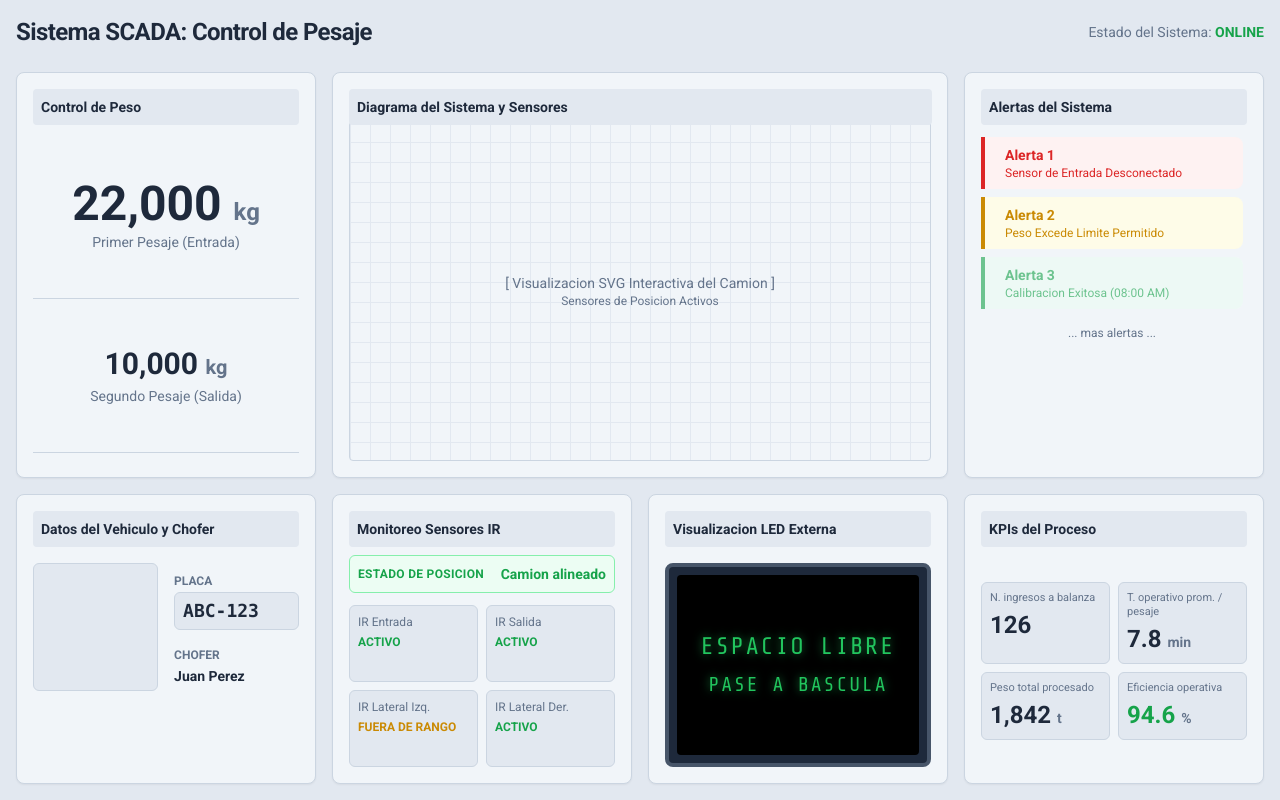
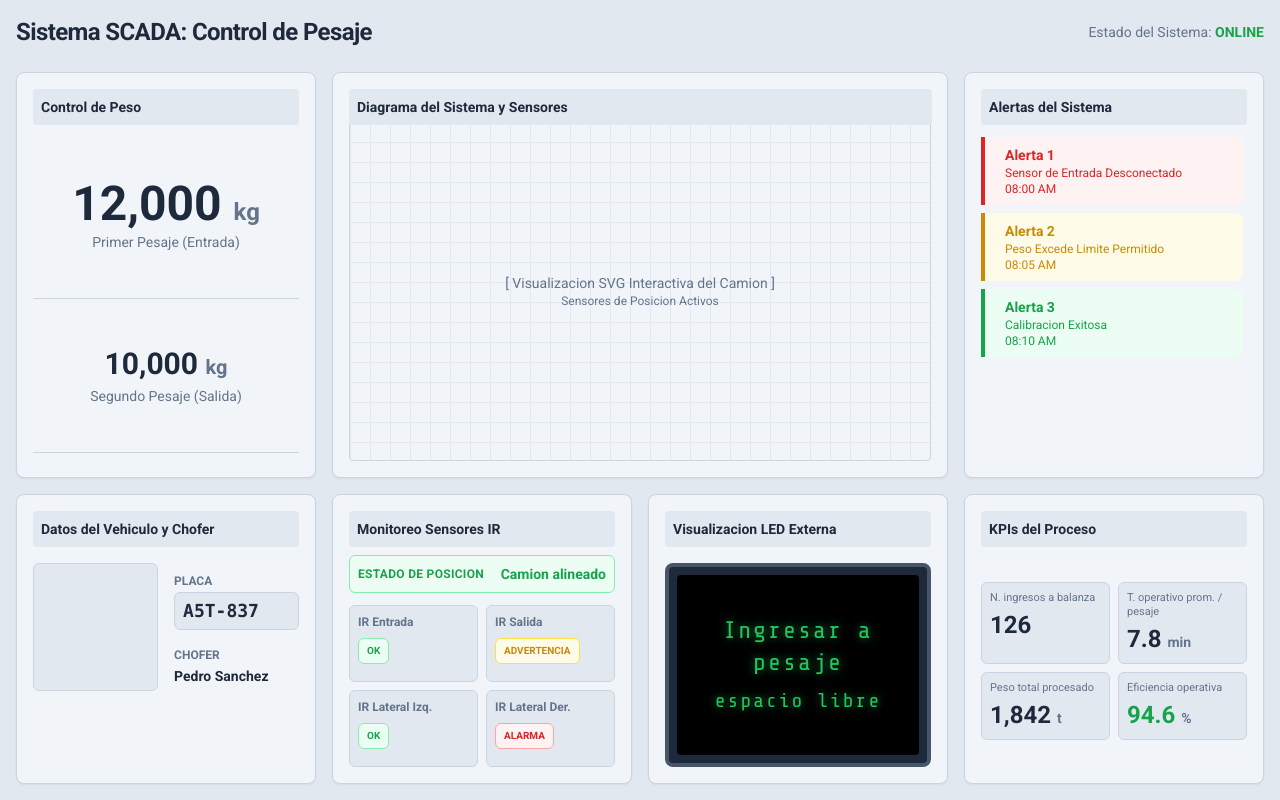
Before and after one commit to JuanValladares1998/SCADA_balanza, a React (Vite) app: page / in a window 1280 px wide. Built offline with nearby package versions, Linux system fonts and the light colour scheme; some icons are missing.

Commit message:
feat: se agregaron Props y Types a los componentes.

```diff
--- a/package.json
+++ b/package.json
@@ -14,7 +14,8 @@
   "type": "module",
   "dependencies": {
     "react": "^19.2.4",
-    "react-dom": "^19.2.4"
+    "react-dom": "^19.2.4",
+    "reactflow": "^11.11.4"
   },
   "devDependencies": {
     "@types/node": "^25.3.3",
--- a/src/App.tsx
+++ b/src/App.tsx
@@ -1,12 +1,12 @@
-import AlertsCard from "./components/AlertsCard";
-import DiagramCard from "./components/DiagramCard";
-import IRSensorsCard from "./components/IRSensorsCard";
-import KpisCard from "./components/KpisCard";
-import LedDisplayCard from "./components/LedDisplayCard";
-import VehicleDriverCard from "./components/VehicleDriverCard";
-import WeightControlCard from "./components/WeightControlCard";
+import TarjetaAlertas from "./components/TarjetaAlertas";
+import TarjetaControlPeso from "./components/TarjetaControlPeso";
+import TarjetaDiagrama from "./components/TarjetaDiagrama";
+import TarjetaIndicadores from "./components/TarjetaIndicadores";
+import TarjetaPantallaLED from "./components/TarjetaPantallaLED";
+import TarjetaSensoresIR from "./components/TarjetaSensoresIR";
+import TarjetaVehiculoChofer from "./components/TarjetaVehiculoChofer";
 
-function App() {
+function Aplicacion() {
   return (
     <main className="p-4 h-screen flex flex-col gap-4">
       <header className="flex justify-between items-center mb-2">
@@ -19,16 +19,34 @@ function App() {
       </header>
 
       <section className="grid grid-cols-12 grid-rows-[1.40fr_1fr] gap-4 h-full">
-        <WeightControlCard />
-        <DiagramCard />
-        <AlertsCard />
-        <VehicleDriverCard />
-        <IRSensorsCard />
-        <LedDisplayCard />
-        <KpisCard />
+        <TarjetaControlPeso pesoEntrada={12000} pesoSalida={10000} />
+        <TarjetaDiagrama />
+        <TarjetaAlertas
+          alertas={[
+            { id: 1, estado: "alarma", titulo: "Alerta 1", descripcion: "Sensor de Entrada Desconectado", hora: "08:00 AM" },
+            { id: 2, estado: "advertencia", titulo: "Alerta 2", descripcion: "Peso Excede Limite Permitido", hora: "08:05 AM" },
+            { id: 3, estado: "ok", titulo: "Alerta 3", descripcion: "Calibracion Exitosa", hora: "08:10 AM" },
+          ]}
+        />
+        <TarjetaVehiculoChofer placa="A5T-837" chofer="Pedro Sanchez" />
+        <TarjetaSensoresIR
+          sensores={[
+            { id: 1, nombre: "IR Entrada", estado: "ok" },
+            { id: 2, nombre: "IR Salida", estado: "advertencia" },
+            { id: 3, nombre: "IR Lateral Izq.", estado: "ok" },
+            { id: 4, nombre: "IR Lateral Der.", estado: "alarma" },
+          ]}
+        />
+        <TarjetaPantallaLED tituloPrincipal="Ingresar a pesaje" subtitulo="espacio libre" />
+        <TarjetaIndicadores
+          cantidadIngresosBalanza={126}
+          tiempoOperativoPromedio={7.8}
+          pesoTotalProcesado={1842}
+          eficienciaOperativa={94.6}
+        />
       </section>
     </main>
   );
 }
 
-export default App;
+export default Aplicacion;
--- a/src/components/AlertsCard.tsx
+++ /dev/null
@@ -1,36 +0,0 @@
-function AlertsCard() {
-  return (
-    <article className="col-span-3 scada-card shadow-sm p-4 flex flex-col overflow-hidden">
-      <h2 className="text-sm font-semibold scada-title p-2 rounded mb-3">Alertas del Sistema</h2>
-
-      <div className="flex-1 overflow-y-auto scada-scroll pr-1 space-y-2">
-        <div className="flex items-start gap-3 p-2 scada-alert scada-alert-alarm">
-          <i className="ph-fill ph-warning-circle scada-text-alarm text-xl mt-0.5" />
-          <div>
-            <div className="text-sm font-bold scada-text-alarm">Alerta 1</div>
-            <div className="text-xs scada-text-alarm">Sensor de Entrada Desconectado</div>
-          </div>
-        </div>
-
-        <div className="flex items-start gap-3 p-2 scada-alert scada-alert-warning">
-          <i className="ph-fill ph-warning scada-text-warning text-xl mt-0.5" />
-          <div>
-            <div className="text-sm font-bold scada-text-warning">Alerta 2</div>
-            <div className="text-xs scada-text-warning">Peso Excede Limite Permitido</div>
-          </div>
-        </div>
-
-        <div className="flex items-start gap-3 p-2 scada-alert scada-alert-ok opacity-60">
-          <i className="ph-fill ph-info scada-text-ok text-xl mt-0.5" />
-          <div>
-            <div className="text-sm font-bold scada-text-ok">Alerta 3</div>
-            <div className="text-xs scada-text-ok">Calibracion Exitosa (08:00 AM)</div>
-          </div>
-        </div>
-        <div className="p-2 text-xs scada-text-secondary text-center">... mas alertas ...</div>
-      </div>
-    </article>
-  );
-}
-
-export default AlertsCard;
--- a/src/components/IRSensorsCard.tsx
+++ /dev/null
@@ -1,31 +0,0 @@
-function IRSensorsCard() {
-  return (
-    <article className="col-span-3 scada-card shadow-sm p-4 flex flex-col">
-      <h2 className="text-sm font-semibold scada-title p-2 rounded mb-2">Monitoreo Sensores IR</h2>
-      <div className="mb-3 p-2 rounded scada-chip scada-chip-ok flex items-center justify-between">
-        <span className="text-xs font-semibold scada-text-ok uppercase tracking-wide">Estado de posicion</span>
-        <span className="text-sm font-bold scada-text-ok">Camion alineado</span>
-      </div>
-      <div className="flex-1 grid grid-cols-2 gap-2 text-xs">
-        <div className="scada-soft-box p-2">
-          <div className="scada-text-secondary">IR Entrada</div>
-          <div className="mt-1 font-bold scada-text-ok">ACTIVO</div>
-        </div>
-        <div className="scada-soft-box p-2">
-          <div className="scada-text-secondary">IR Salida</div>
-          <div className="mt-1 font-bold scada-text-ok">ACTIVO</div>
-        </div>
-        <div className="scada-soft-box p-2">
-          <div className="scada-text-secondary">IR Lateral Izq.</div>
-          <div className="mt-1 font-bold scada-text-warning">FUERA DE RANGO</div>
-        </div>
-        <div className="scada-soft-box p-2">
-          <div className="scada-text-secondary">IR Lateral Der.</div>
-          <div className="mt-1 font-bold scada-text-ok">ACTIVO</div>
-        </div>
-      </div>
-    </article>
-  );
-}
-
-export default IRSensorsCard;
--- /dev/null
+++ b/src/components/TarjetaAlertas.tsx
@@ -0,0 +1,59 @@
+type EstadoAlerta = "alarma" | "advertencia" | "ok";
+
+type AlertaSistema = {
+  id: number;
+  estado: EstadoAlerta;
+  titulo: string;
+  descripcion: string;
+  hora?: string;
+};
+
+type PropiedadesTarjetaAlertas = {
+  alertas: AlertaSistema[];
+};
+
+const mapaEstadoClase: Record<EstadoAlerta, "alarm" | "warning" | "ok"> = {
+  alarma: "alarm",
+  advertencia: "warning",
+  ok: "ok",
+};
+
+function TarjetaAlertas({ alertas }: PropiedadesTarjetaAlertas) {
+  return (
+    <article className="col-span-3 scada-card shadow-sm p-4 flex flex-col overflow-hidden">
+      <h2 className="text-sm font-semibold scada-title p-2 rounded mb-3">Alertas del Sistema</h2>
+
+      <div className="flex-1 overflow-y-auto scada-scroll pr-1 space-y-2">
+        {alertas.map((alerta) => (
+          <div
+            key={alerta.id}
+            className={`flex items-start gap-3 p-2 scada-alert scada-alert-${mapaEstadoClase[alerta.estado]}`}
+          >
+            <i
+              className={`ph-fill ph-${
+                alerta.estado === "alarma"
+                  ? "warning-circle"
+                  : alerta.estado === "advertencia"
+                    ? "warning"
+                    : "info"
+              } scada-text-${mapaEstadoClase[alerta.estado]} text-xl mt-0.5`}
+            />
+            <div>
+              <div className={`text-sm font-bold scada-text-${mapaEstadoClase[alerta.estado]}`}>
+                {alerta.titulo}
+              </div>
+              <div className={`text-xs scada-text-${mapaEstadoClase[alerta.estado]}`}>
+                {alerta.descripcion}
+              </div>
+              <div className={`text-xs scada-text-${mapaEstadoClase[alerta.estado]}`}>{alerta.hora}</div>
+            </div>
+          </div>
+        ))}
+
+        {/* <div className="p-2 text-xs scada-text-secondary text-center">... mas alertas ...</div> */}
+      </div>
+    </article>
+  );
+}
+
+export default TarjetaAlertas;
--- a/src/components/DiagramCard.tsx
+++ b/src/components/TarjetaDiagrama.tsx
@@ -1,4 +1,4 @@
-function DiagramCard() {
+function TarjetaDiagrama() {
   return (
     <article className="col-span-6 scada-card shadow-sm p-4 flex flex-col relative">
       <h2 className="text-sm font-semibold scada-title p-2 rounded mb-2 absolute top-4 left-4 z-10 w-[95%]">
@@ -16,4 +16,4 @@ function DiagramCard() {
   );
 }
 
-export default DiagramCard;
+export default TarjetaDiagrama;
--- a/src/components/LedDisplayCard.tsx
+++ b/src/components/TarjetaPantallaLED.tsx
@@ -1,15 +1,21 @@
-function LedDisplayCard() {
+type PropiedadesTarjetaPantallaLED = {
+  tituloPrincipal: string;
+  subtitulo?: string;
+};
+
+
+function TarjetaPantallaLED({ tituloPrincipal, subtitulo }: PropiedadesTarjetaPantallaLED) {
   return (
     <article className="col-span-3 scada-card shadow-sm p-4 flex flex-col">
       <h2 className="text-sm font-semibold scada-title p-2 rounded mb-4">Visualizacion LED Externa</h2>
       <div className="flex-1 flex items-center justify-center scada-led-shell p-2">
         <div className="led-display w-full h-full flex flex-col items-center justify-center rounded text-center p-2">
-          <div className="text-2xl">ESPACIO LIBRE</div>
-          <div className="text-xl blink mt-2">PASE A BASCULA</div>
+          <div className="text-2xl">{tituloPrincipal}</div>
+          <div className="text-xl blink mt-2">{subtitulo}</div>
         </div>
       </div>
     </article>
   );
 }
 
-export default LedDisplayCard;
+export default TarjetaPantallaLED;
--- /dev/null
+++ b/src/components/TarjetaSensoresIR.tsx
@@ -0,0 +1,48 @@
+type EstadoSensor = "alarma" | "advertencia" | "ok";
+
+type SensorInfrarrojo = {
+  id: number;
+  nombre: string;
+  estado: EstadoSensor;
+};
+
+type PropiedadesTarjetaSensoresIR = {
+  sensores: SensorInfrarrojo[];
+};
+
+const mapaEstadoClase: Record<EstadoSensor, "alarm" | "warning" | "ok"> = {
+  alarma: "alarm",
+  advertencia: "warning",
+  ok: "ok",
+};
+
+function TarjetaSensoresIR({ sensores }: PropiedadesTarjetaSensoresIR) {
+  return (
+    <article className="col-span-3 scada-card shadow-sm p-4 flex flex-col">
+      <h2 className="text-sm font-semibold scada-title p-2 rounded mb-2">Monitoreo Sensores IR</h2>
+      <div className="mb-3 p-2 rounded scada-chip scada-chip-ok flex items-center justify-between">
+        <span className="text-xs font-semibold scada-text-ok uppercase tracking-wide">Estado de posicion</span>
+        <span className="text-sm font-bold scada-text-ok">Camion alineado</span>
+      </div>
+      <div className="flex-1 grid grid-cols-2 gap-2 text-xs">
+        {
+          sensores.map((sensor) => (
+            <div
+              key={sensor.id}
+              className={`scada-soft-box p-2 ${sensor.estado === "ok" ? "scada-soft-ok" : sensor.estado === "advertencia" ? "scada-soft-warning" : "scada-soft-error"}`}
+            >
+              <div className="scada-text-secondary font-bold">{sensor.nombre}</div>
+              <div
+                className={`mt-2 inline-flex w-fit items-center rounded-full px-2 py-1 text-[10px] font-bold uppercase scada-chip bg-status-${mapaEstadoClase[sensor.estado]} scada-text-${mapaEstadoClase[sensor.estado]}`}
+              >
+                {sensor.estado}
+              </div>
+            </div>
+          ))
+        }
+      </div>
+    </article>
+  );
+}
+
+export default TarjetaSensoresIR;
--- a/src/components/VehicleDriverCard.tsx
+++ b/src/components/TarjetaVehiculoChofer.tsx
@@ -1,4 +1,9 @@
-function VehicleDriverCard() {
+type PropiedadesTarjetaVehiculoChofer = {
+  placa: string;
+  chofer: string;
+};
+
+function TarjetaVehiculoChofer({ placa, chofer }: PropiedadesTarjetaVehiculoChofer) {
   return (
     <article className="col-span-3 scada-card shadow-sm p-4">
       <h2 className="text-sm font-semibold scada-title p-2 rounded mb-4">Datos del Vehiculo y Chofer</h2>
@@ -10,11 +15,11 @@ function VehicleDriverCard() {
         <div className="w-1/2 flex flex-col gap-3 justify-center">
           <div>
             <label className="text-xs scada-text-secondary font-semibold uppercase">Placa</label>
-            <div className="scada-soft-box px-2 py-1 font-mono text-lg font-bold">ABC-123</div>
+            <div className="scada-soft-box px-2 py-1 font-mono text-lg font-bold">{placa}</div>
           </div>
           <div>
             <label className="text-xs scada-text-secondary font-semibold uppercase">Chofer</label>
-            <div className="text-sm font-semibold scada-text-primary">Juan Perez</div>
+            <div className="text-sm font-semibold scada-text-primary">{chofer}</div>
           </div>
         </div>
       </div>
@@ -22,4 +27,4 @@ function VehicleDriverCard() {
   );
 }
 
-export default VehicleDriverCard;
+export default TarjetaVehiculoChofer;
--- a/styles.css
+++ b/styles.css
@@ -78,6 +78,21 @@ body {
   border-color: #86efac;
 }
 
+.bg-status-ok {
+  background-color: #ecfdf3;
+  border-color: #86efac;
+}
+
+.bg-status-warning {
+  background-color: #fefce8;
+  border-color: #fde047;
+}
+
+.bg-status-alarm {
+  background-color: #fef2f2;
+  border-color: #fca5a5;
+}
+
 .scada-soft-box {
   background-color: var(--scada-bg);
   border: 1px solid var(--border-color);
```
Also changed, not shown: src/components/TarjetaControlPeso.tsx (renamed from src/components/WeightControlCard.tsx, +9 -4 lines), src/components/TarjetaIndicadores.tsx (renamed from src/components/KpisCard.tsx, +18 -6 lines), 1 other file (tests, documents, lock files or other folders).
